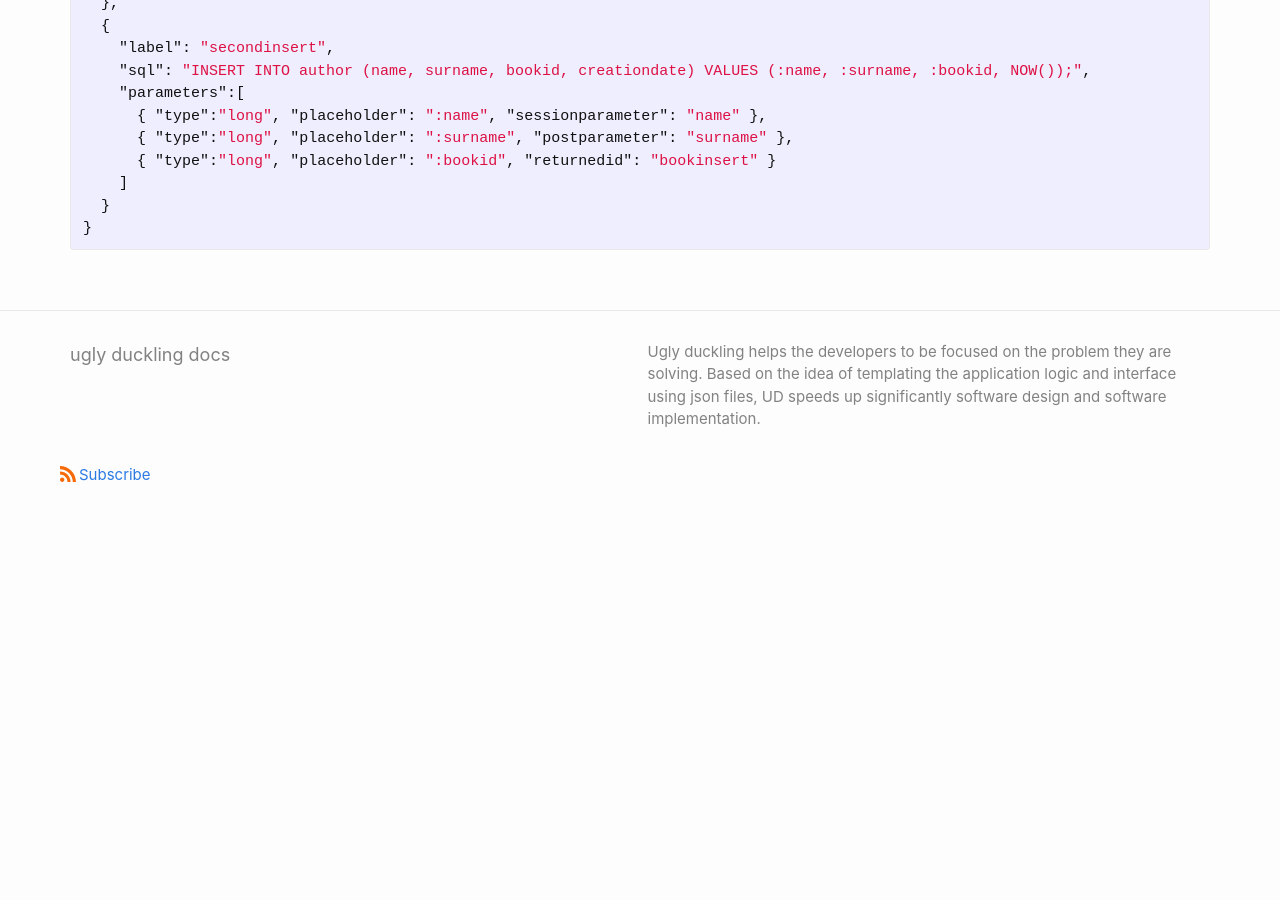
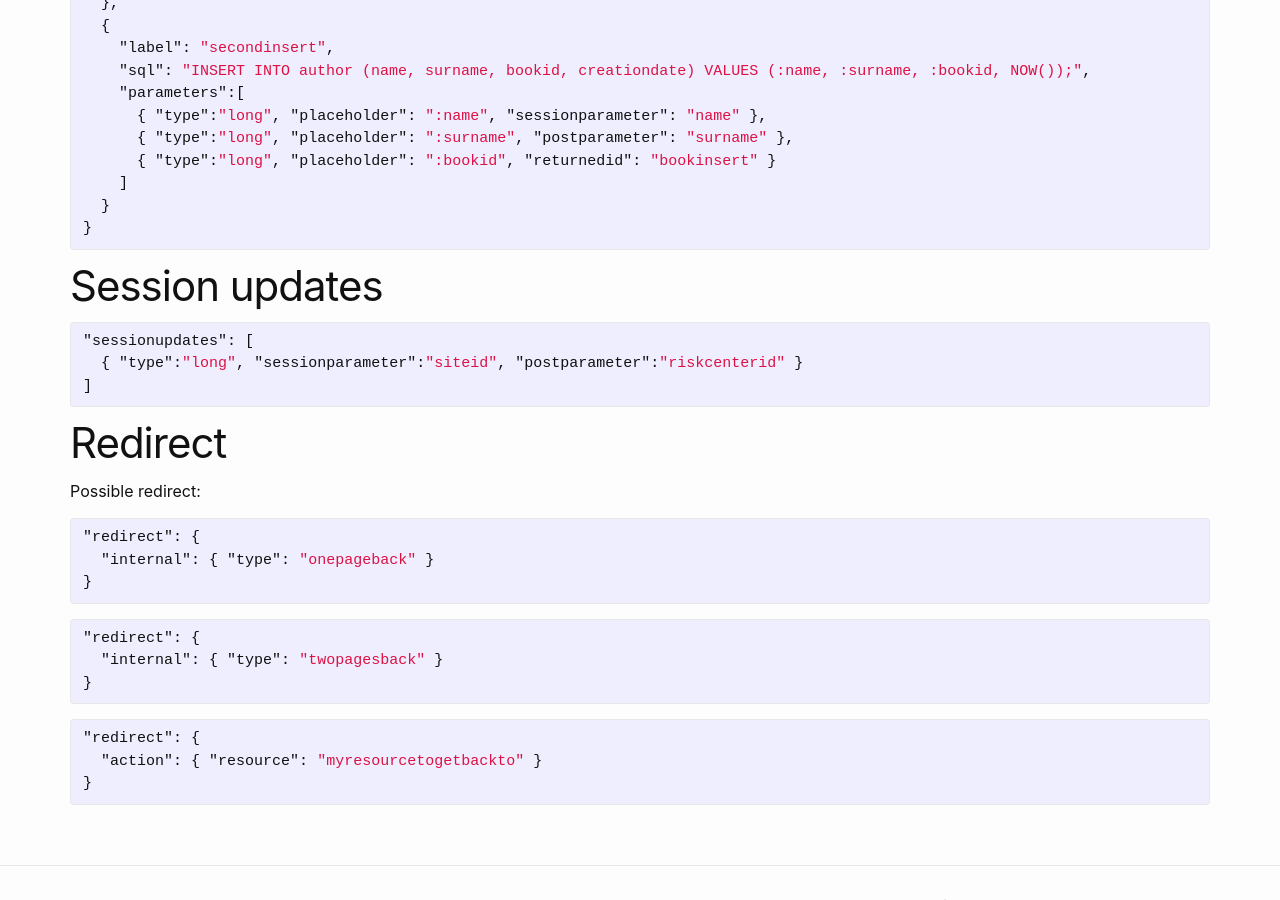
Before and after one commit to fabiomattei/uddocs, a Jekyll site: the page built from _docs/transaction.md, in a window 1280 px wide and 900 px high, scrolled down 1288 px. Built offline with Jekyll 4.4.1, drawn with Linux system fonts in a browser that asks for light colours; before the commit the page ends 1819 px from its top, so only the background shows below that.

Commit message:
updating transactions

```diff
--- a/_docs/transaction.md
+++ b/_docs/transaction.md
@@ -67,3 +67,38 @@ It is easy to implement that as the transaction array can host more than one SQL
   }
 }
 {% endhighlight %}
+
+# Session updates
+
+{% highlight json %}
+"sessionupdates": [
+  { "type":"long", "sessionparameter":"siteid", "postparameter":"riskcenterid" }
+]
+{% endhighlight %}
+
+# Redirect
+
+Possible redirect:
+
+{% highlight json %}
+"redirect": {
+  "internal": { "type": "onepageback" }
+}
+{% endhighlight %}
+
+
+
+{% highlight json %}
+"redirect": {
+  "internal": { "type": "twopagesback" }
+}
+{% endhighlight %}
+
+
+
+
+{% highlight json %}
+"redirect": {
+  "action": { "resource": "myresourcetogetbackto" }
+}
+{% endhighlight %}
```
